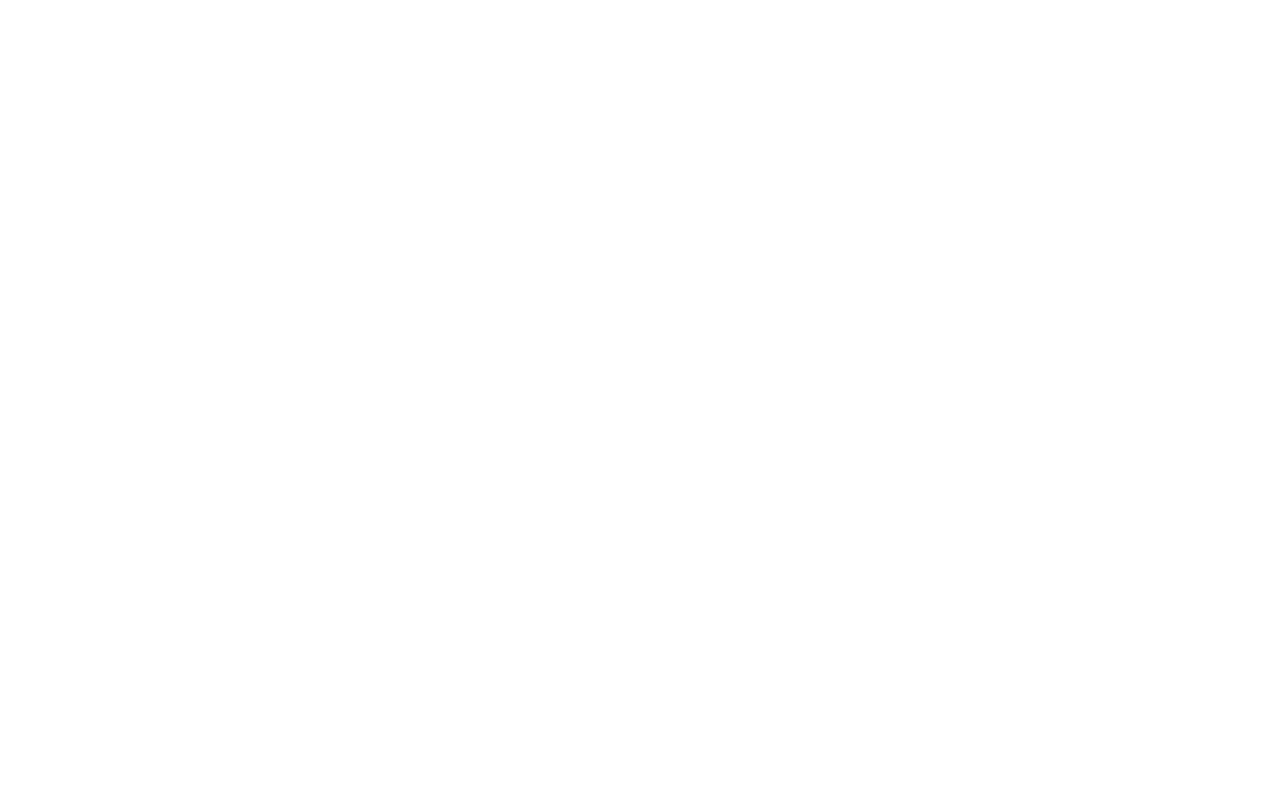
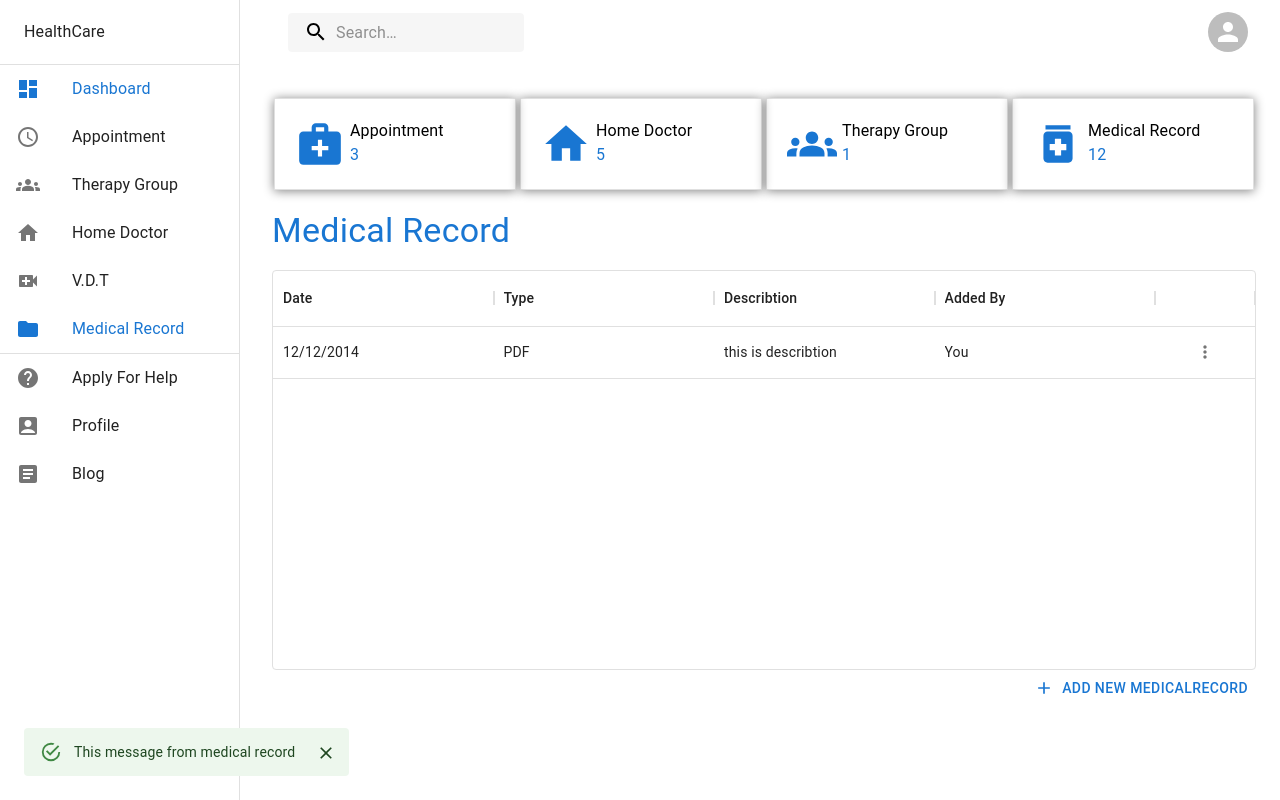
Before and after one commit to mengstabketemaw/telehealth, a React (Create React App) app: page /patient/dashboard/medicalrecord in a window 1280 px wide. Before the commit this address had no page. Built offline with nearby package versions, Linux system fonts and the light colour scheme; what react-geocode would draw is missing.

Commit message:
MedicalRecord page has done around 50%

```diff
--- a/src/App.js
+++ b/src/App.js
@@ -21,7 +21,12 @@
       <Route path="create-account" element={<CreateAccount/>}/>
       <Route path="patient" element={<Patient/>}>
           <Route index element={<Dashboard/>}/>
-          <Route path="dashboard" element={<Dashboard/>}/>
+          <Route path="dashboard" element={<Dashboard/>}>
+            <Route path="appointment" element={<Appointment/>}/>
+            <Route path="therapygroup" element={<TherapyGroup/>}/>
+            <Route path="homedoctor" element={<HomeDoctor/>}/>
+            <Route path="medicalrecord" element={<MedicalRecord/>}/>
+          </Route>
           <Route path="appointment" element={<Appointment/>}/>
           <Route path="therapygroup" element={<TherapyGroup/>}/>
           <Route path="homedoctor" element={<HomeDoctor/>}/>
--- a/src/pages/patient/Dashboard.js
+++ b/src/pages/patient/Dashboard.js
@@ -1,9 +1,11 @@
 import { Backpack, Groups, Home, MedicalServices, Medication } from "@mui/icons-material";
 import { Box, Stack, Typography } from "@mui/material";
 import { useState } from "react"
+import { Outlet, useNavigate } from "react-router-dom";
 
 const Dashboard = ()=>{
    const [value,setValue] = useState();
+   const nav = useNavigate();
 
    const handleChange = (event,newValue)=>{
         setValue(newValue);
@@ -11,6 +13,7 @@
 
    const createBox = (icon,name,no,i)=>{
    return (<Box
+      onClick={e=>nav(name.toLowerCase().replace(" ",""))}
       key={i}
       sx={{
         display:'flex',
@@ -48,12 +51,13 @@
             [{icon:<MedicalServices {...allIconProps}/>,name:'Appointment',no:3},
             {icon:<Home {...allIconProps}/>,name:'Home Doctor',no:5},
             {icon:<Groups {...allIconProps}/>,name:'Therapy Group',no:1},
-            {icon:<Medication {...allIconProps}/>,name:'Eprescription',no:12},
+            {icon:<Medication {...allIconProps}/>,name:'Medical Record',no:12},
             ].map((e,i)=>{
                 return createBox(e.icon,e.name,e.no,i)
             })
         }
     </Box>
+    <Outlet/>
     </>
     )
 }
--- a/src/pages/patient/MedicalRecord.js
+++ b/src/pages/patient/MedicalRecord.js
@@ -1,9 +1,115 @@
+import { Add } from "@mui/icons-material";
+import { Button, Dialog, DialogActions, DialogContent, DialogContentText, DialogTitle, Stack, TextField, Typography } from "@mui/material";
+import { DataGrid, GridActionsCellItem } from "@mui/x-data-grid";
+import { useEffect, useState } from "react";
+import { useSnackbar } from "./Patient";
+
+
 const MedicalRecord = ()=>{
+    const [data,setData] = useState({row:[],loading:true})
+    const {setSnackbar} = useSnackbar();
+    const [open,setOpen] = useState(false);
+    const [record,setRecord] = useState({desc:"",file:""});
+
+    useEffect(()=>{
+
+        //get the medical record here
+        setData({
+            row:[{id:1,date:'12/12/2014',type:"PDF",describtion:"this is describtion",addedby:"You"}],
+            loading:false
+        })
+        setSnackbar({open:true,children:"This message from medical record",severity:"success"})
+
+    },[])
+    const handleShowItem = () =>{}
+
+    const column = [
+    {
+        field:"date",
+        headerName:"Date",
+        flex:1,
+        type:"date"
+    },
+    {
+        field:"type",
+        headerName:"Type",
+        flex:1,
+    },
+    {
+        field:"describtion",
+        headerName:"Describtion",
+        flex:1,
+    },
+    {
+        field:"addedby",
+        headerName:"Added By",
+        flex:1
+    },
+    {
+        field:"actions",
+        type:"actions",
+        getActions:(params)=>{
+            return [
+                <GridActionsCellItem
+                    label={"Show Detaile"}
+                    onClick={()=>{handleShowItem(params.row)}}
+                    showInMenu
+                />
+            ]
+        }
+    }
+    ]
+
+    const handleSave = ()=>{
+
+    }
+
     return (<>
-
-    <h1>This is MedicalRecord</h1>
-
+    <br/>
+    <Typography variant="h4" color="primary">Medical Record</Typography>
+    <br/>
+    <Stack alignItems={"flex-end"}>
+        <div style={{height:"400px",width:"100%"}}>
+            <DataGrid
+                rows={data.row}
+                columns={column}
+                loading={data.loading}
+                hideFooter
+            />
+        </div>
+        <Button startIcon={<Add/>} onClick={()=>setOpen(true)}>Add New MedicalRecord</Button>
+    </Stack>
+    <Dialog
+        open={open}
+    >
+        <DialogTitle>Add new MedicalRecord</DialogTitle>
+        <DialogContent dividers>
+            <Stack margin={5} spacing={4}>
+                <TextField
+                    value={record.desc}
+                    onChange={e=>setRecord({...record,desc:e.target.value})}
+                    focused
+                    fullWidth
+                    label={"Describtion"}
+                />
+                <TextField
+                    value={record.file}
+                    onChange={e=>setRecord({...record,file:e.target.files[0]})}
+                    focused
+                    type={"file"}
+                    label={"File"}
+                />
+            </Stack>
+        <DialogContentText>
+            File that has been added CANNOT be either modfied or deleted!
+        </DialogContentText>
+        </DialogContent>
+        <DialogActions>
+            <Button onClick={_=>setOpen(false)}>Cancel</Button>
+            <Button variant="contained" onClick={handleSave}>Save</Button>
+        </DialogActions>
+    </Dialog>
     </>
-    )
+ )
 }
 export default MedicalRecord;
--- a/src/pages/patient/Patient.js
+++ b/src/pages/patient/Patient.js
@@ -1,15 +1,18 @@
 import * as React from 'react';
 import Box from '@mui/material/Box';
-import { Toolbar } from '@mui/material';
+import { Alert, Snackbar, Toolbar } from '@mui/material';
 import Topbar from '../../components/Topbar';
 import NavigationDrawer from '../../components/NavigationDrawer';
 import { Outlet } from 'react-router-dom';
 
 const drawerWidth = 240;
 
+const SnackBarContext = React.createContext();
+export const useSnackbar = ()=>React.useContext(SnackBarContext);
+
 function Patient() {
   const [mobileOpen, setMobileOpen] = React.useState(false);
-
+  const [snackbar,setSnackbar] = React.useState({open:false,severity:"error",children:"this is error"});
   const handleDrawerToggle = () => {
     setMobileOpen(!mobileOpen);
   };
@@ -24,7 +27,16 @@
         sx={{ flexGrow: 1, p: 3, width: { sm: `calc(100% - ${drawerWidth}px)` } }}
       >
         <Toolbar />
-        <Outlet/>
+        <SnackBarContext.Provider value={{setSnackbar}}>
+          <Outlet/>
+        </SnackBarContext.Provider>
+        <Snackbar
+          open={snackbar.open}
+          onClose={e=>setSnackbar({...snackbar,open:false})}
+          autoHideDuration={6000}
+        >
+          <Alert {...snackbar} onClose={e=>setSnackbar({...snackbar,open:false})}/>
+        </Snackbar>
       </Box>
     </Box>
   );
--- a/src/pages/patient/TherapyGroup.js
+++ b/src/pages/patient/TherapyGroup.js
@@ -1,9 +1,69 @@
+import { Delete, VideoCall } from "@mui/icons-material";
+import { Button, Stack, Typography } from "@mui/material";
+import { DataGrid, GridActionsCellItem } from "@mui/x-data-grid";
+import { useEffect, useState } from "react";
+
 const TherapyGroup = ()=>{
+    const [data,setData] = useState({rows:[],loading:true});
+
+    useEffect(()=>{
+        //logic to get all the
+        setData({
+            rows:[{id:1,therapy:"Monday",date:"12:20"}],
+            loading:false
+        })
+    },[]);
+
+    const handleDelete = () => {}
+    const handleJoin = () => {}
+    const column=[
+        {
+            field:"therapy",
+            headersName:"Therapy",
+            flex:1
+        },
+        {
+            field:"date",
+            headersName:"Data Time",
+            flex:1
+        },
+        {
+            field:"actions",
+            type:"actions",
+            getActions:(params)=>{
+                return [
+                    <GridActionsCellItem
+                        icon={<Delete/>}
+                        label={"Delete"}
+                        onClick={()=>handleDelete(params)}
+                    />,
+                    <GridActionsCellItem
+                        icon={<VideoCall/>}
+                        label={"Join Table"}
+                        onClick={()=>handleJoin(params)}
+                        showInMenu
+                    />
+                ]
+            }
+        }
+    ]
     return (<>
+    <br/>
+    <Typography variant="h4" color="primary">Therapy Group</Typography>
+    <br/>
+    <Stack alignItems="flex-end">
+        <div style={{height:"400px",width:"100%"}}>
+            <DataGrid
+                rows={data.rows}
+                columns={column}
+                hideFooter
+                loading={data.loading}
+            />
+        </div>
+        <Button>Book new Therapy</Button>
+    </Stack>
+    </>
 
-    <h1>This is TherapyGroup</h1>
-
-    </>
     )
 }
 export default TherapyGroup;
```
